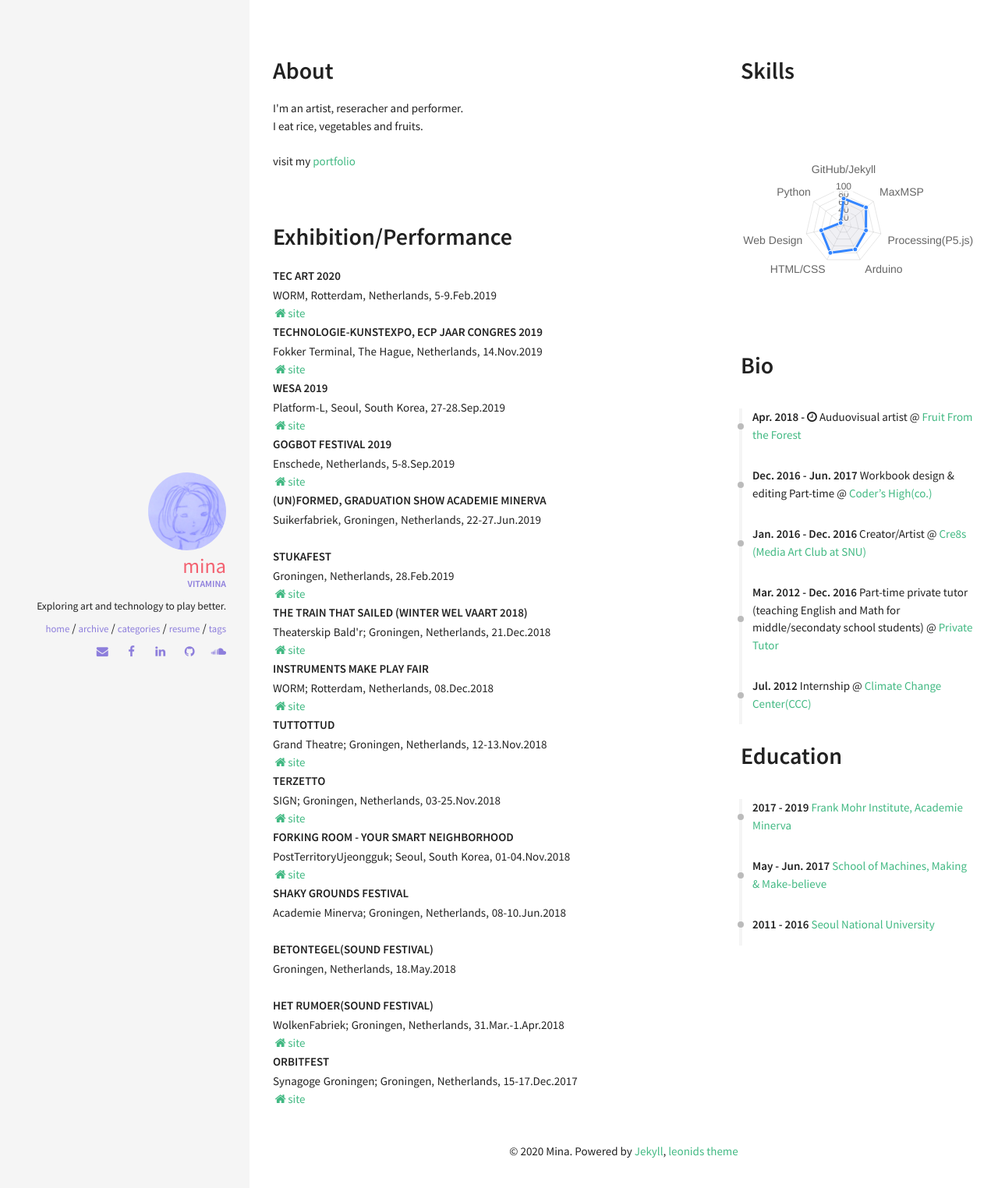
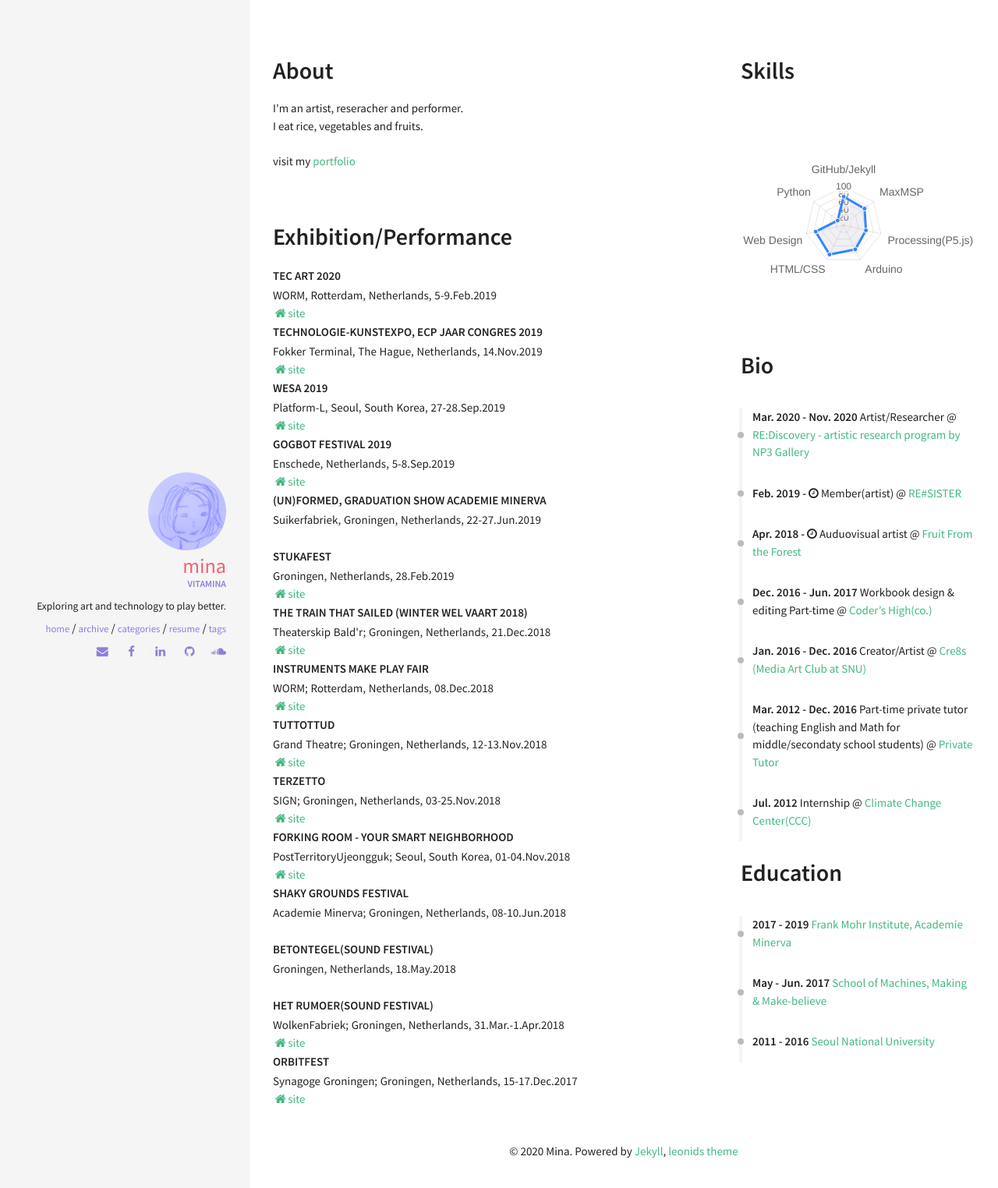
Before and after one commit to lucid2713/blog, a Jekyll site: the page built from resume.html, in a window 1280 px wide. Shown: the top 1524 px of the page at 78% size. Built offline with Jekyll 4.4.1, drawn with Linux system fonts in a browser that asks for light colours; nearby versions of some CDN libraries.

Commit message:
resume updated

```diff
--- a/_data/index/careers.yml
+++ b/_data/index/careers.yml
@@ -1,5 +1,14 @@
 # careers section data
 # if you don't have language feature(language.yml is empty), ignore "i18n" items
+- name: RE:Discovery - artistic research program by NP3 Gallery
+  link: http://www.np3.nu/?p=2703
+  date: Mar. 2020 - Nov. 2020
+  job: Artist/Researcher
+
+- name: RE#SISTER
+  link: https://re-sister.nl
+  date: Feb. 2019 - <i class="fa fa-clock-o" aria-hidden="true" title="Until Now"></i>
+  job: Member(artist)
 
 - name: Fruit From the Forest
   link: https://fruitfromtheforest.com/
--- a/_data/index/skills.yml
+++ b/_data/index/skills.yml
@@ -3,4 +3,4 @@
 label: Ability
 id : cs
 aspects: GitHub/Jekyll, MaxMSP, Processing(P5.js), Arduino, HTML/CSS, Web Design, Python
-percentage: 70, 75, 60, 70, 80, 60, 10
+percentage: 75, 70, 60, 70, 85, 75, 20
```
